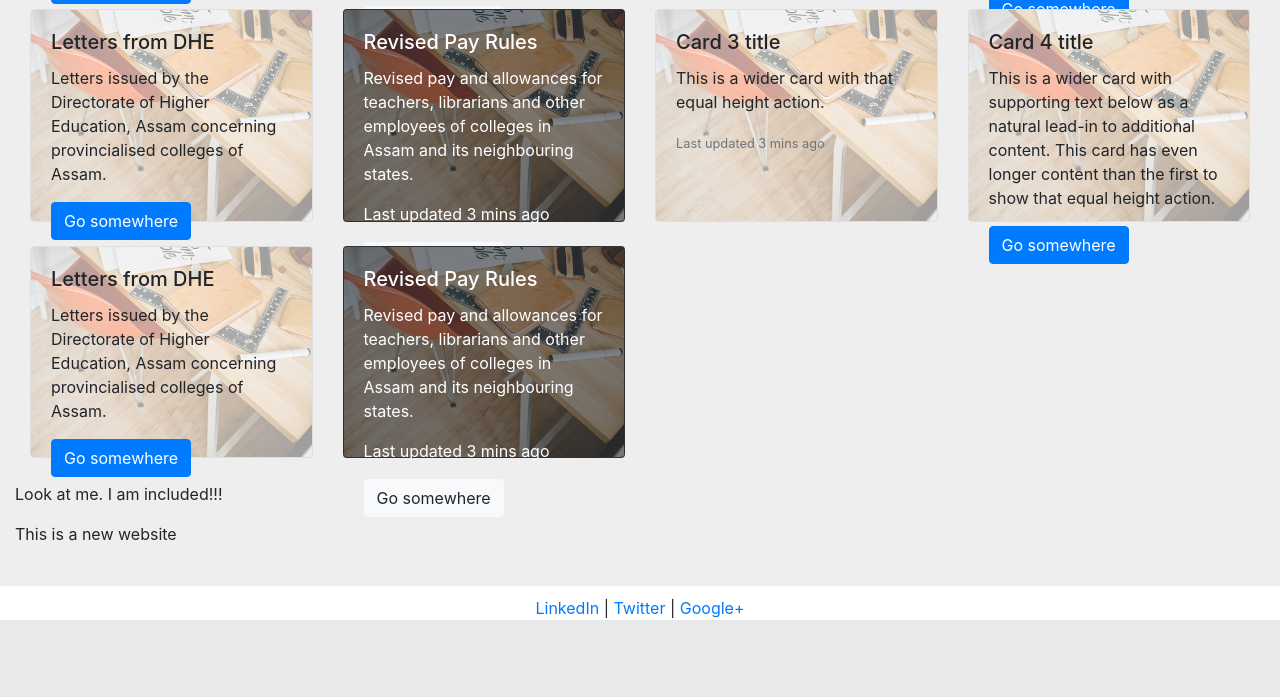
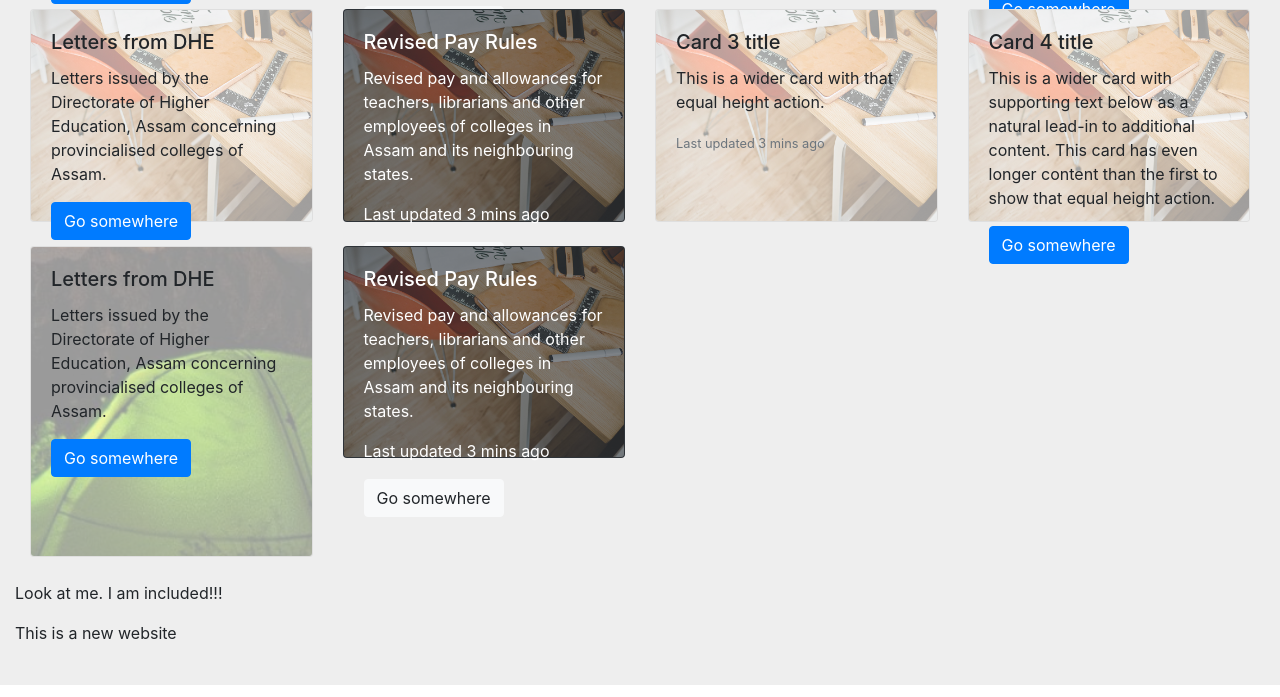
Before and after one commit to jabir15/acc-try, a Django app: page / in a window 1280 px wide. Shown: the part 609-1306 px from the top of the page. Before the commit the page ends 1229 px from the top, so only its background shows below. Run offline with Django 3.2, Linux system fonts and the light colour scheme; some libraries are stand-ins or nearby versions.

Commit message:
Using profile image

```diff
--- a/personal/templates/personal/home.html
+++ b/personal/templates/personal/home.html
@@ -151,7 +151,7 @@
     <div class="row mb-4">
         <div class="col-sm-3">
             <div class="card">
-                <img class="card-img" src="{% static 'personal/img/office.jpg' %}" alt="Card image cap">
+                <img class="card-img" src="{% static 'personal/img/profile.PNG' %}" alt="Card image cap">
                 <div class="card-img-overlay">
                     <h5 class="card-title">Letters from DHE</h5>
                     <p class="card-text">Letters issued by the Directorate of Higher Education, Assam concerning provincialised colleges of Assam.</p>
```
